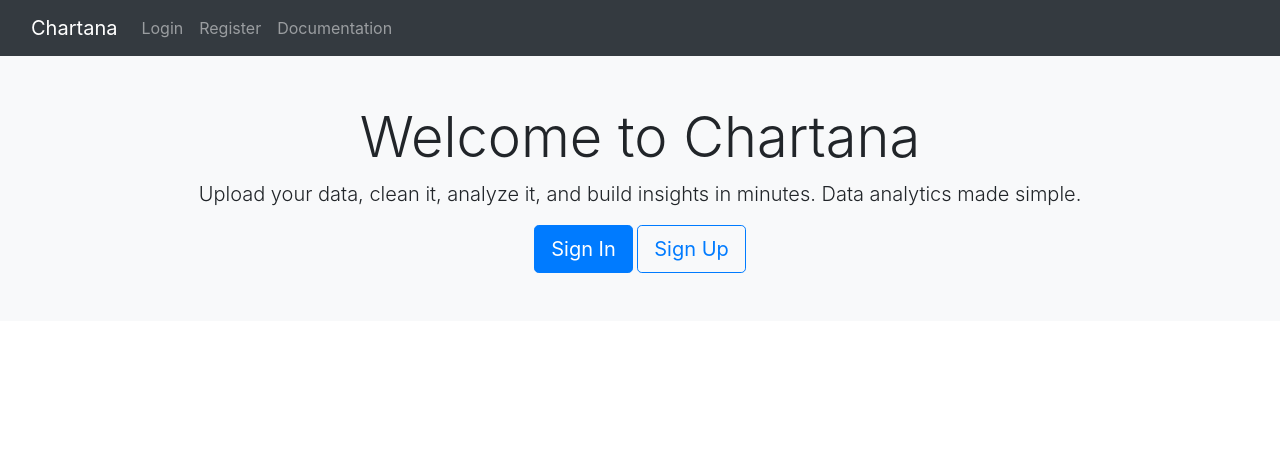
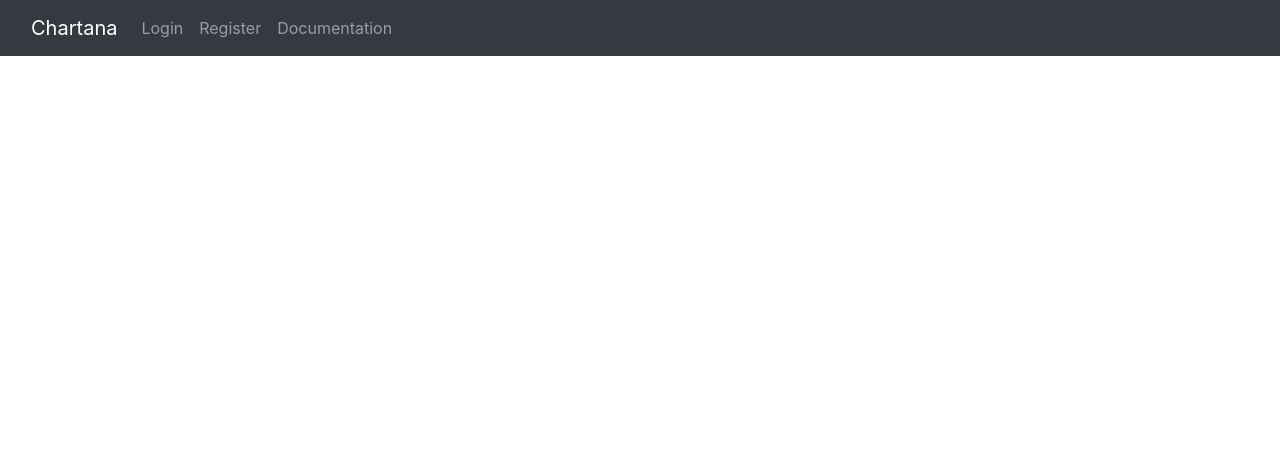
Before and after one commit to IvoYordanov91/Chartana, a Python web app: template templates/base.html in a window 1280 px wide. Shown: the top 472 px of the page. Run offline with Jinja, Linux system fonts and the light colour scheme; the template is opened without the code that fills it, so the values that code supplies are empty; some libraries are stand-ins or nearby versions.

Commit message:
Fix Welcome message duplication

```diff
--- a/templates/base.html
+++ b/templates/base.html
@@ -8,7 +8,7 @@
     <link href="https://fonts.googleapis.com/css2?family=Roboto:wght@400;700&display=swap" rel="stylesheet">
 </head>
 <body class="d-flex flex-column min-vh-100">
-
+    <header>
         <!-- Navbar -->
         <nav class="navbar navbar-expand-lg navbar-dark bg-dark">
             <div class="container-fluid">
@@ -31,13 +31,6 @@
                 </div>
             </div>
         </nav>
-    <header class="bg-light py-5">
-        <div class="container text-center">
-            <h1 class="display-4">Welcome to Chartana</h1>
-            <p class="lead">Upload your data, clean it, analyze it, and build insights in minutes. Data analytics made simple.</p>
-            <a href="/login" class="btn btn-primary btn-lg me-2">Sign In</a>
-            <a href="/register" class="btn btn-outline-primary btn-lg">Sign Up</a>
-        </div>
     </header>
     <main class="container">
         {% block content %}{% endblock %}
```
Also changed, not shown: templates/index.html (+9 -0 lines). Lines whose indentation alone changed are shown as unchanged.
